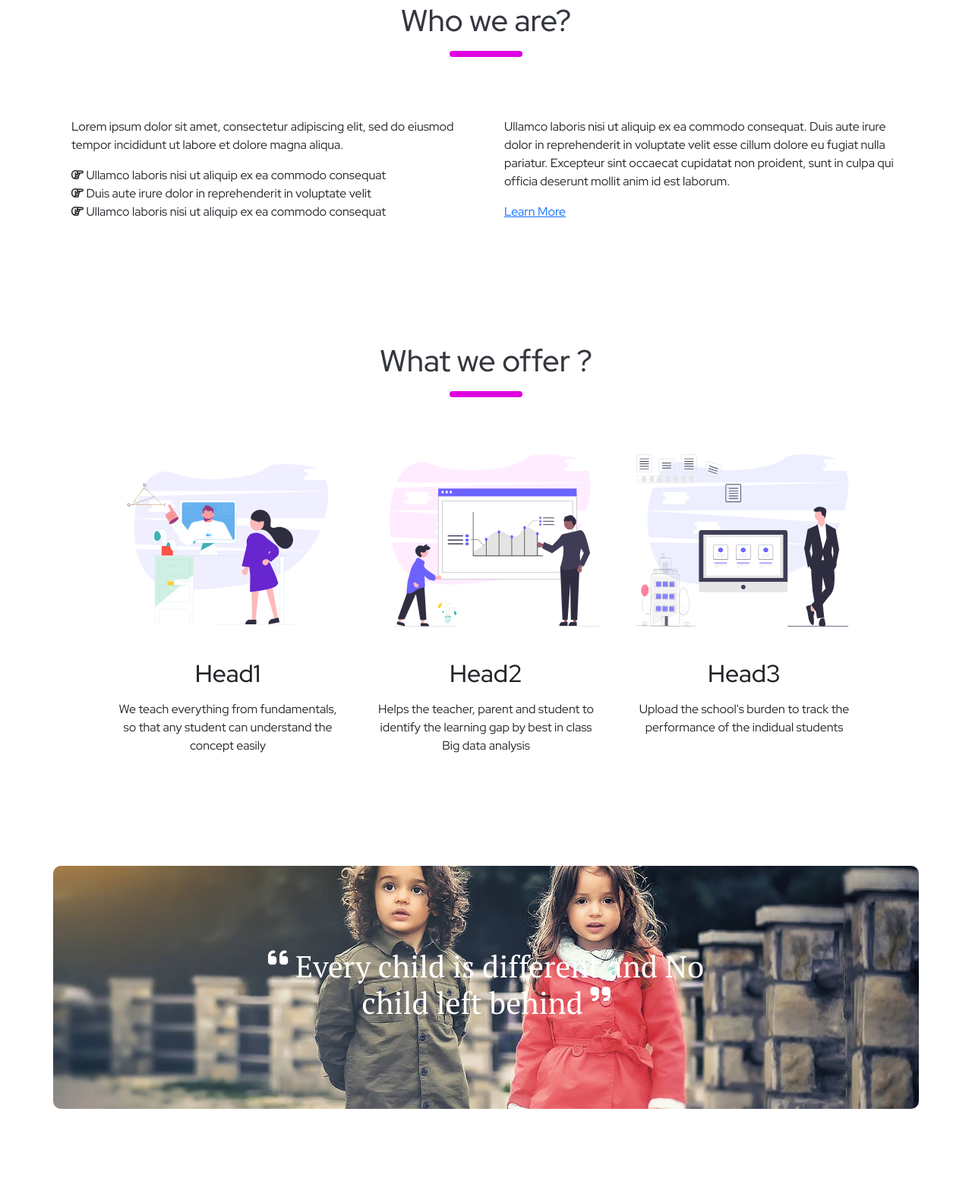
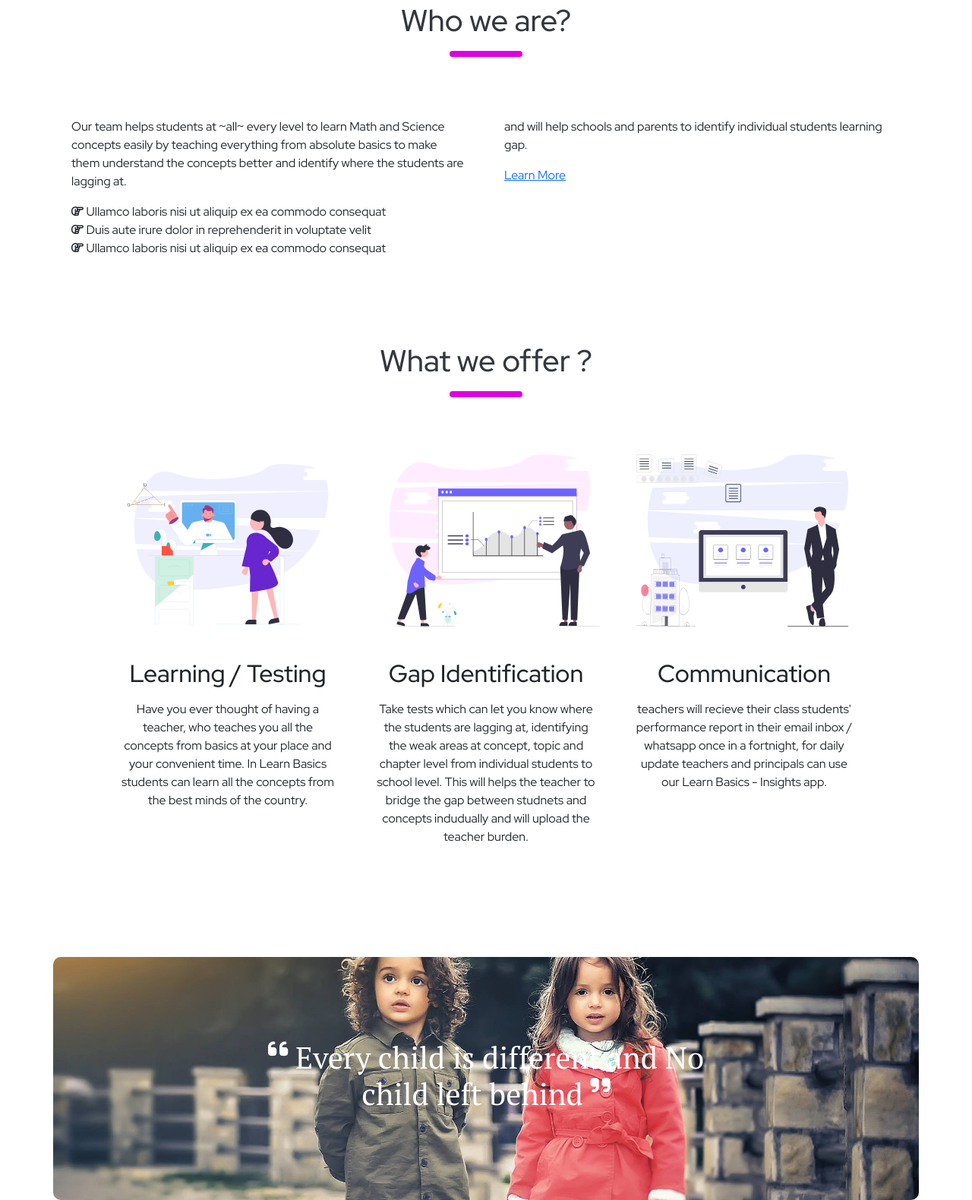
Before and after one commit to bringeraj-lb/LbWebsite, a plain HTML site: page index.html in a window 1280 px wide. Shown: the part 843-2423 px from the top of the page at 76% size. Drawn offline with nearby package versions, Linux system fonts and the light colour scheme.

Commit message:
content update

```diff
--- a/asset/css/style.css
+++ b/asset/css/style.css
@@ -5,7 +5,7 @@
   --color1: rgb(117, 0, 255);
   --color2: rgb(223, 0, 225);
   --black1: #34373f;
-  --black2: #524343;
+  --black2: #615757;
   --hero-bg: url(./../img/hero-bg.svg);
   --hero-bg2: url(./../img/hero-bg-img3.png);
 
--- a/index.html
+++ b/index.html
@@ -236,8 +236,10 @@
         <div class="row my-5">
           <div class="col-lg-6 p-4 py-1 py-md-4">
             <p>
-              Lorem ipsum dolor sit amet, consectetur adipiscing elit, sed do
-              eiusmod tempor incididunt ut labore et dolore magna aliqua.
+              Our team helps students at ~all~ every level to learn Math and
+              Science concepts easily by teaching everything from absolute
+              basics to make them understand the concepts better and identify
+              where the students are lagging at.
             </p>
             <ul class="list-unstyled">
               <li>
@@ -256,11 +258,8 @@
           </div>
           <div class="col-lg-6 p-4 py-1 py-md-4">
             <p>
-              Ullamco laboris nisi ut aliquip ex ea commodo consequat. Duis aute
-              irure dolor in reprehenderit in voluptate velit esse cillum dolore
-              eu fugiat nulla pariatur. Excepteur sint occaecat cupidatat non
-              proident, sunt in culpa qui officia deserunt mollit anim id est
-              laborum.
+              and will help schools and parents to identify individual students
+              learning gap.
             </p>
             <a href="#" class="btn-learn-more">Learn More</a>
           </div>
@@ -293,30 +292,36 @@
                 class="offer-img-block img-fluid"
               />
             </span>
-            <h2 class="mt-4 mb-3">Head1</h2>
+            <h2 class="mt-4 mb-3">Learning / Testing</h2>
             <p>
-              We teach everything from fundamentals, so that any student can
-              understand the concept easily
+              Have you ever thought of having a teacher, who teaches you all the
+              concepts from basics at your place and your convenient time. In
+              Learn Basics students can learn all the concepts from the best
+              minds of the country.
             </p>
           </div>
           <div class="offer-card">
             <span>
               <img src="./asset/img/img2offer.svg" class="offer-img-block" />
             </span>
-            <h2 class="mt-4 mb-3">Head2</h2>
+            <h2 class="mt-4 mb-3">Gap Identification</h2>
             <p>
-              Helps the teacher, parent and student to identify the learning gap
-              by best in class Big data analysis
+              Take tests which can let you know where the students are lagging
+              at, identifying the weak areas at concept, topic and chapter level
+              from individual students to school level. This will helps the
+              teacher to bridge the gap between studnets and concepts indudually
+              and will upload the teacher burden.
             </p>
           </div>
           <div class="offer-card">
             <span>
               <img src="./asset/img/img3offer.svg" class="offer-img-block" />
             </span>
-            <h2 class="mt-4 mb-3">Head3</h2>
+            <h2 class="mt-4 mb-3">Communication</h2>
             <p>
-              Upload the school's burden to track the performance of the
-              indidual students
+              teachers will recieve their class students' performance report in
+              their email inbox / whatsapp once in a fortnight, for daily update
+              teachers and principals can use our Learn Basics - Insights app.
             </p>
           </div>
         </div>
```
